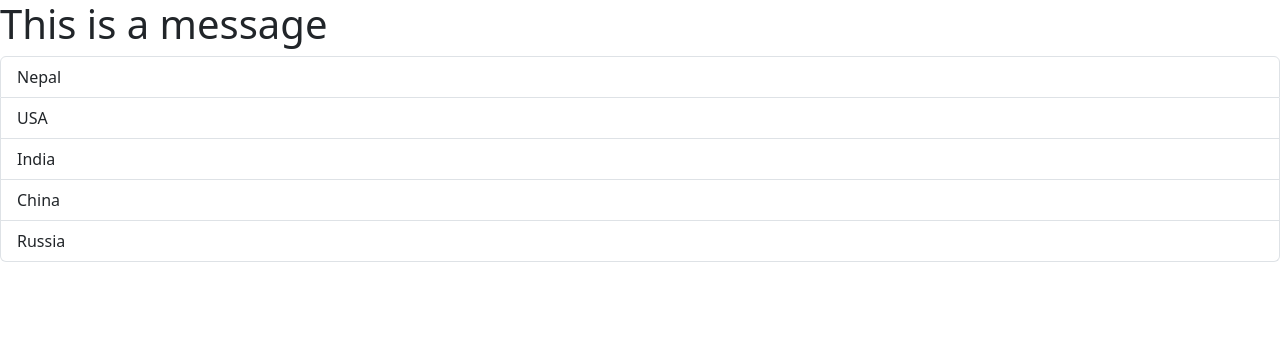
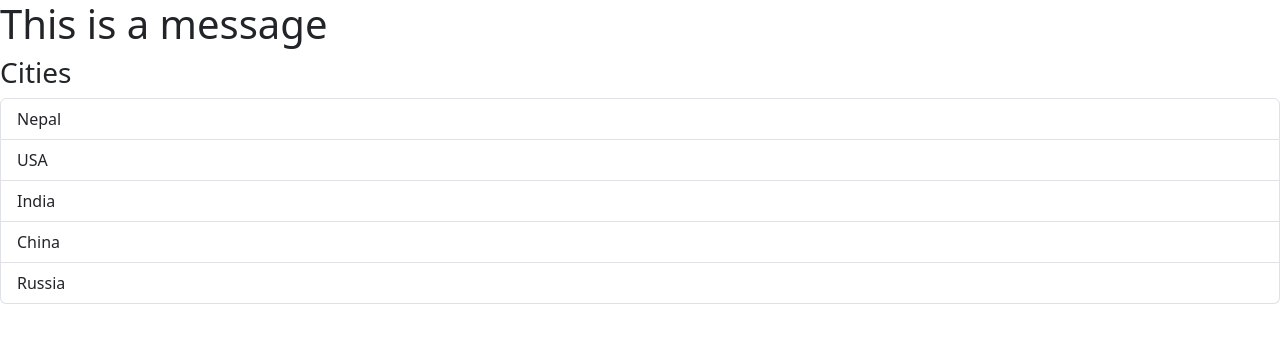
Before and after one commit to JoshiNirdesh/learn-react, a React (Vite) app: page / in a window 1280 px wide. Shown: the top 342 px of the page. Built offline with nearby package versions, Linux system fonts and the light colour scheme.

Commit message:
using props

```diff
--- a/src/App.jsx
+++ b/src/App.jsx
@@ -3,10 +3,12 @@ import Message from "./assets/Message";
 import ListGroup from "./assets/components/ListGroup";
 
 const App = () => {
+  let items = ["Nepal", "USA", "India", "China", "Russia"];
+
   return (
     <div>
       <Message />
-      <ListGroup />
+      <ListGroup items={items} heading="Cities" />
     </div>
   );
 };
--- a/src/assets/components/ListGroup.jsx
+++ b/src/assets/components/ListGroup.jsx
@@ -1,12 +1,12 @@
 import React, { useState } from "react";
 import "bootstrap/dist/css/bootstrap.css";
 
-const ListGroup = () => {
-  let items = ["Nepal", "USA", "India", "China", "Russia"];
+const ListGroup = ({ items, heading }) => {
   const [selectedItem, setSelectedItem] = useState("");
 
   return (
     <>
+      <h3>{heading}</h3>
       {items.length === 0 && <p>Items not found</p>}
       <ul className="list-group">
         {items.map((items, index) => (
```
